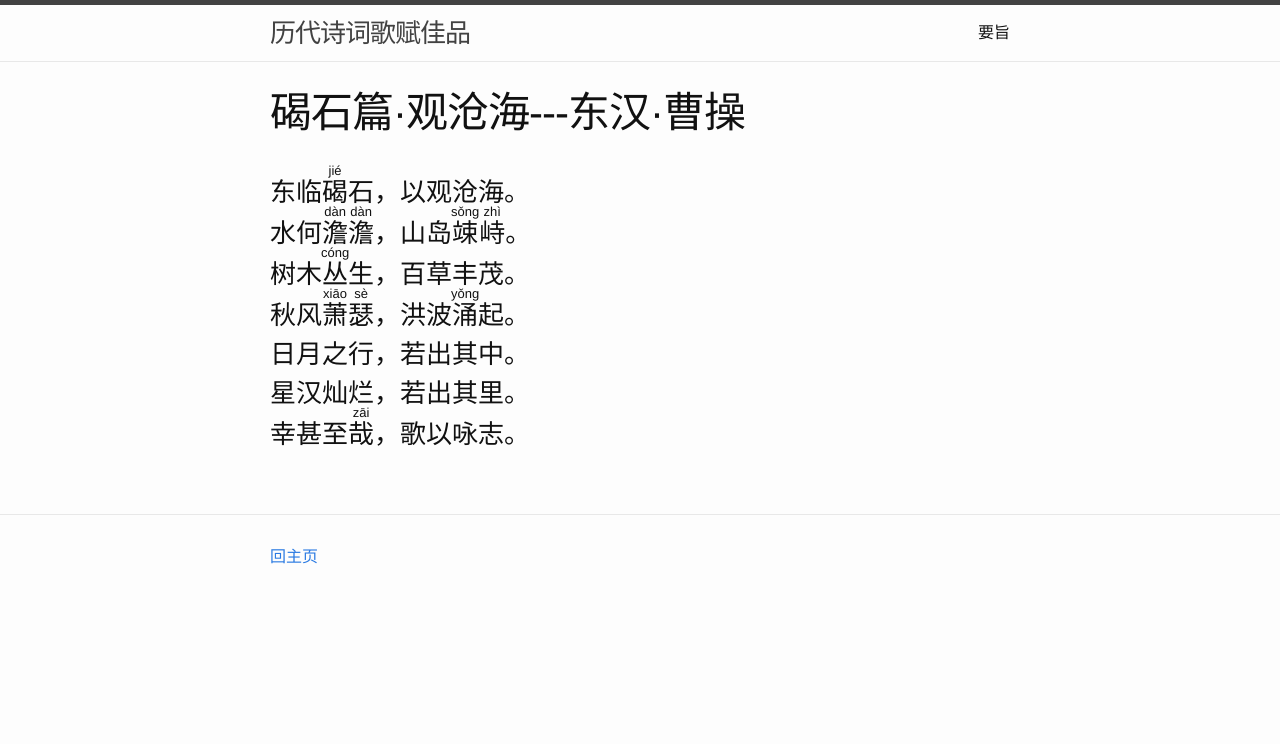
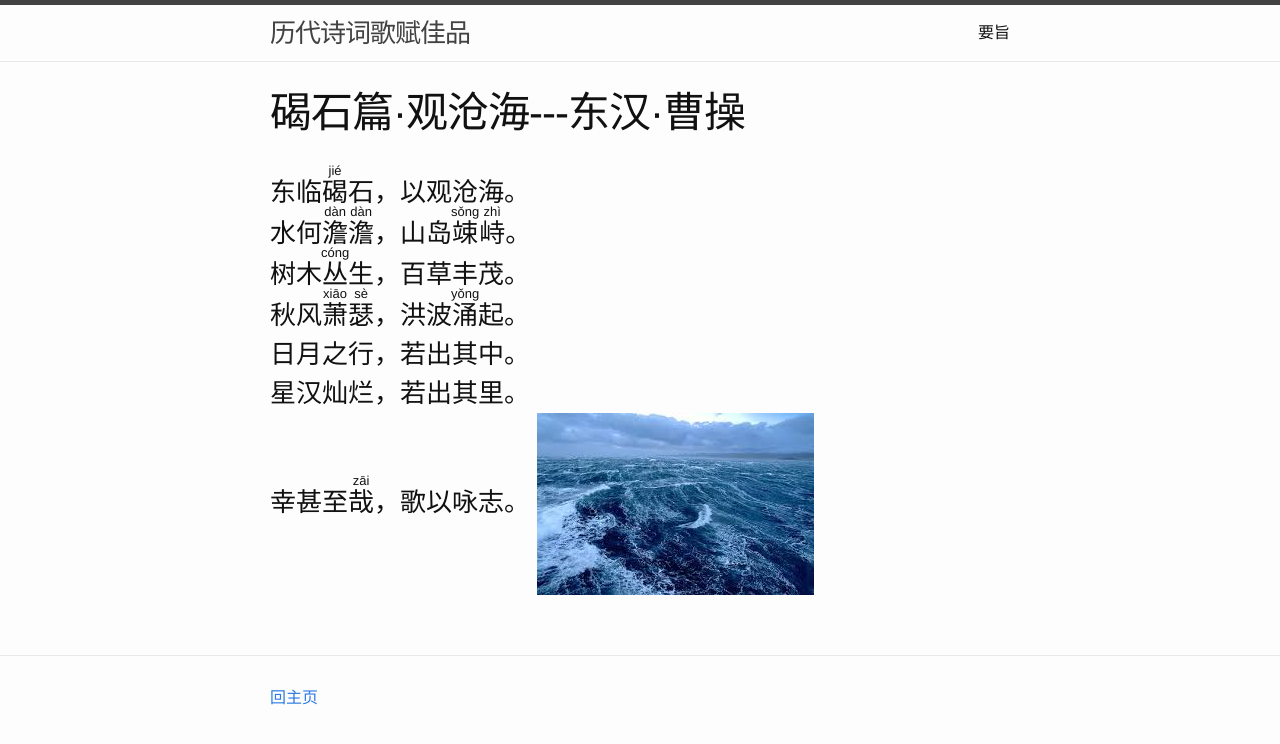
Before and after one commit to jixizh/christams-recipes, a Jekyll site: the page built from _posts/2015-08-08-caocao-1.md, in a window 1280 px wide. Shown: the top 744 px of the page. Built offline with Jekyll 4.4.1, drawn with Linux system fonts in a browser that asks for light colours; Markdown is read by kramdown in place of the engine named in the settings.

Commit message:
gh_caocao_08/08/2015_7

```diff
--- a/_posts/2015-08-08-caocao-1.md
+++ b/_posts/2015-08-08-caocao-1.md
@@ -11,3 +11,4 @@ categories: jekyll update
 日月之行，若出其中。
 星汉灿烂，若出其里。
 幸甚至<ruby>哉<rt>zāi</rt></ruby>，歌以咏志。
+![guancanghai]({{ site.url }}/image/canghai.jpg)
```
Also changed, not shown: image/canghai.jpg (added).
